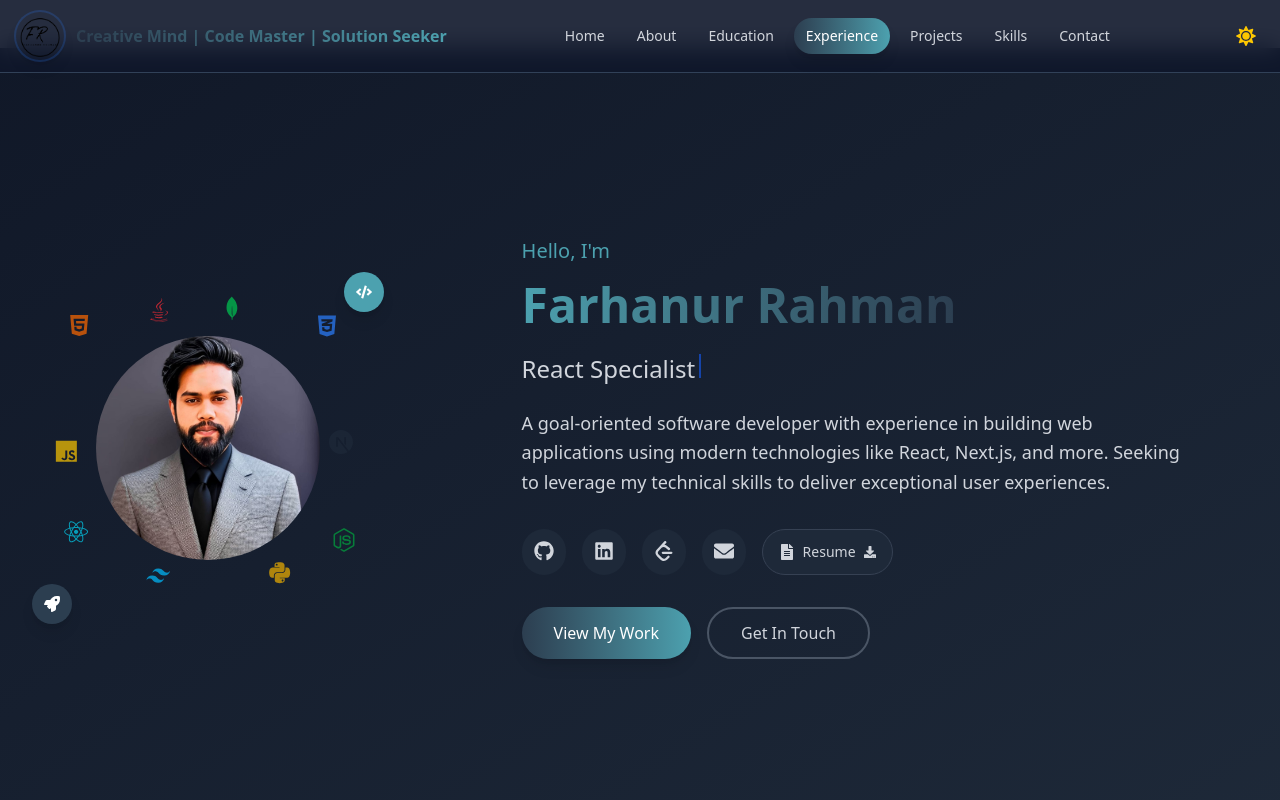
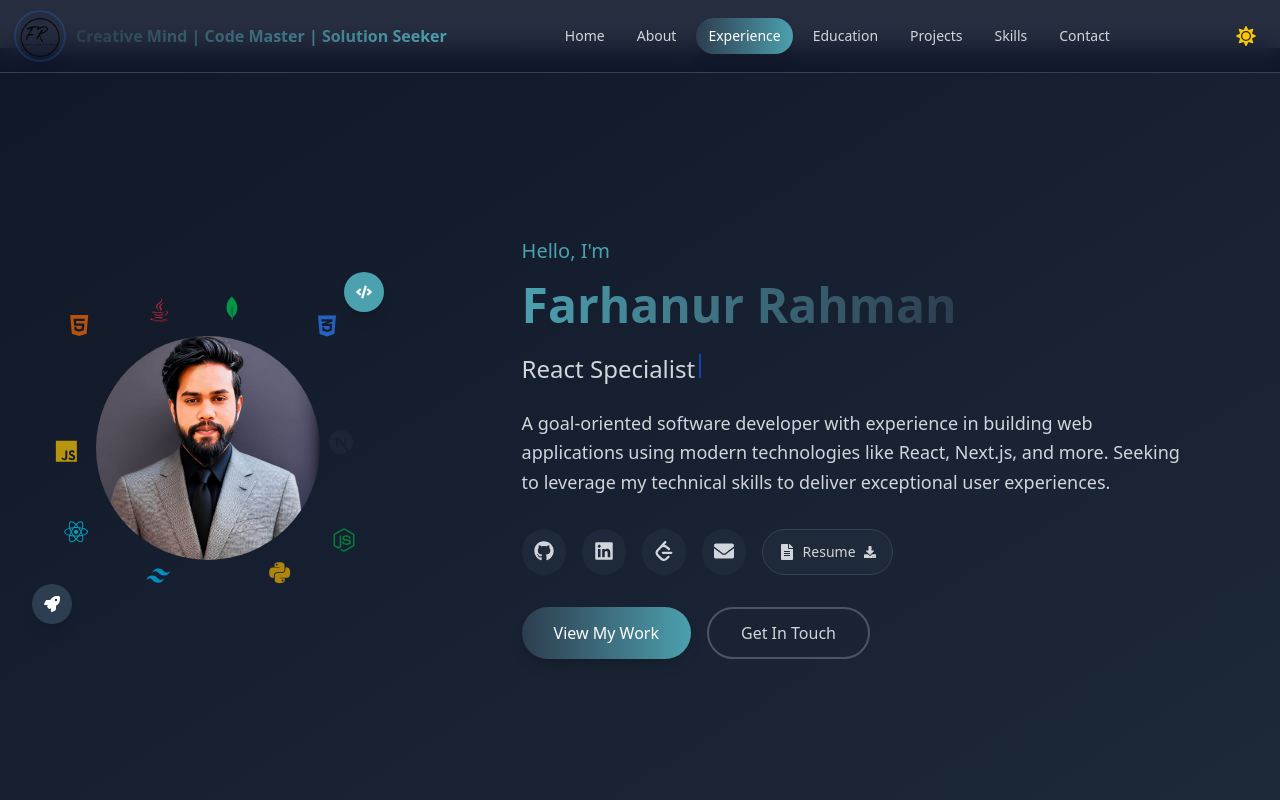
Before and after one commit to farhanrahman0027/My-Portfolio, a React (Vite) app: page / in a window 1280 px wide. Shown: the top 800 px of the page. Built offline with nearby package versions, Linux system fonts and the light colour scheme.

Commit message:
update the navbar

```diff
--- a/src/components/Navbar.jsx
+++ b/src/components/Navbar.jsx
@@ -11,8 +11,8 @@ const Navbar = () => {
   const navLinks = [
     { name: "Home", href: "#home", id: "home" },
     { name: "About", href: "#about", id: "about" },
-    { name: "Education", href: "#education", id: "education" },
     { name: "Experience", href: "#experience", id:"experience" },
+     { name: "Education", href: "#education", id: "education" },
     { name: "Projects", href: "#projects", id: "projects" },
     { name: "Skills", href: "#skills", id: "skills" },
     { name: "Contact", href: "#contact", id: "contact" },
```
